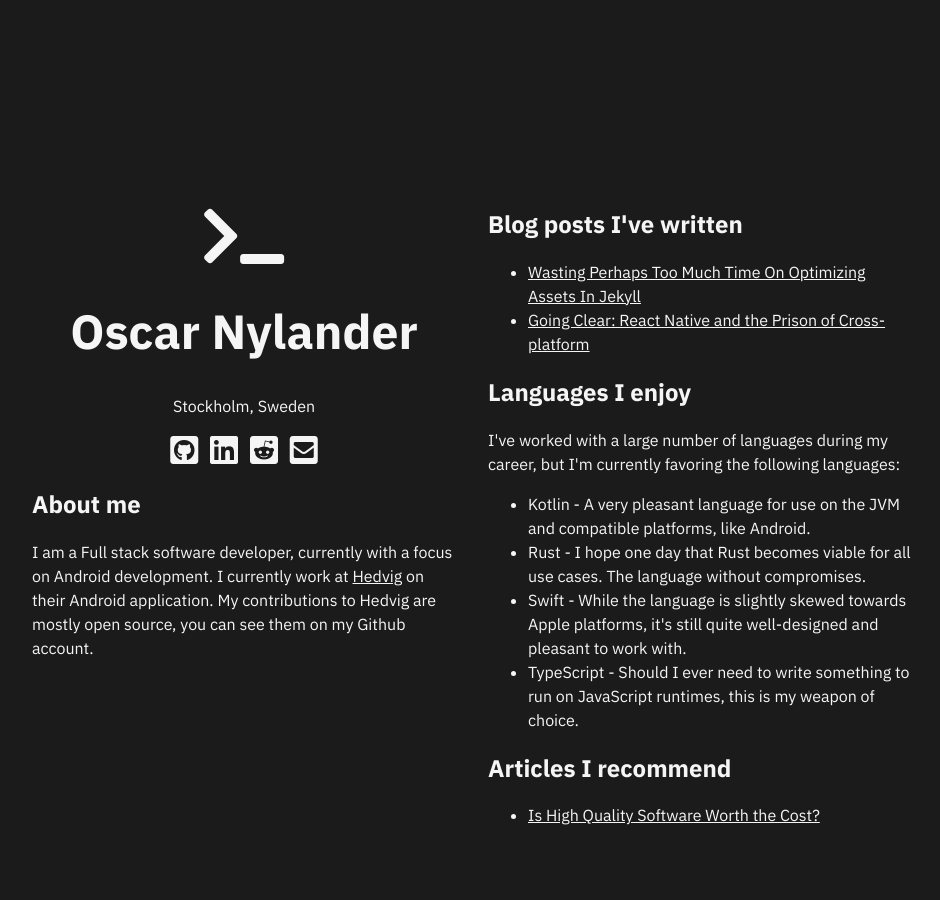
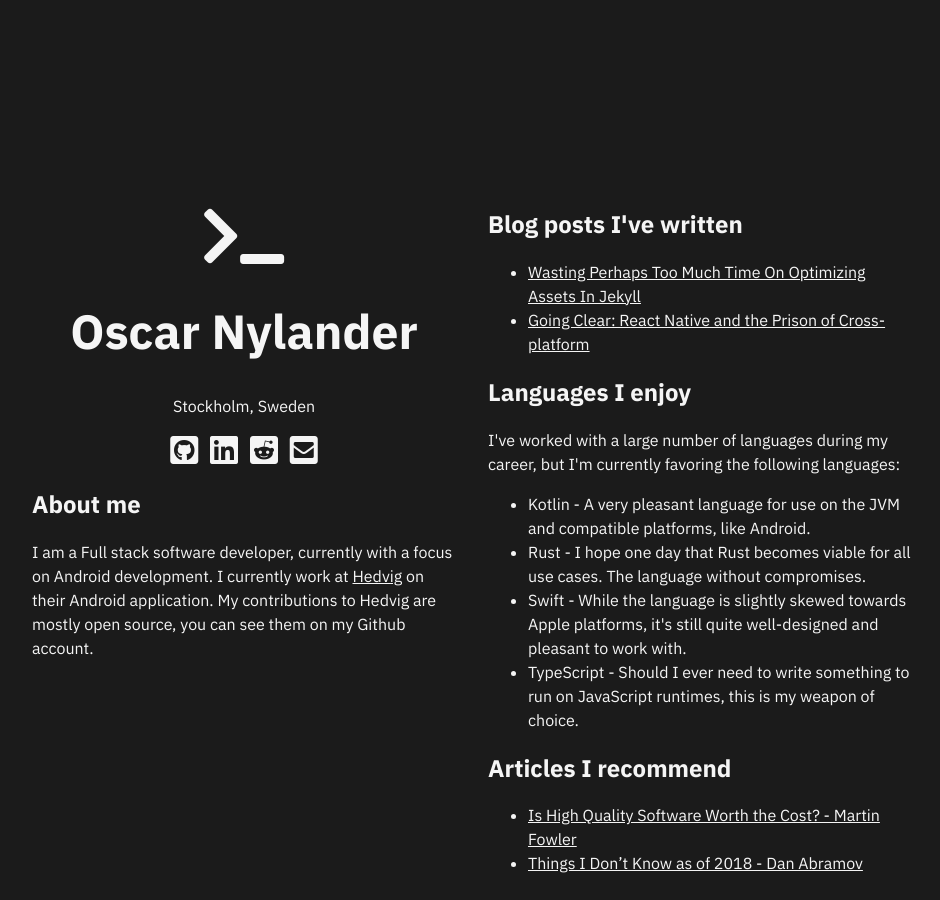
Before and after one commit to oscarnylander/oscarnylander.github.io, a Jekyll site: the page built from index.html, in a window 1280 px wide. Shown: the whole page, without its empty margins (168-1108 px from the left). Built offline with Jekyll 4.4.1, drawn with Linux system fonts in a browser that asks for light colours; nearby versions of some CDN libraries.

Commit message:
Add a recommended link + fix a typo

```diff
--- a/_layouts/index.html
+++ b/_layouts/index.html
@@ -54,7 +54,8 @@ layout: container
             <div class="animation animation-group-5">
                 <h2>Articles I recommend</h2>
                 <ul>
-                    <li><a href="https://martinfowler.com/articles/is-quality-worth-cost.html">Is High Quality Software Worth the Cost?</a></li>
+                    <li><a href="https://martinfowler.com/articles/is-quality-worth-cost.html">Is High Quality Software Worth the Cost? - Martin Fowler</a></li>
+                    <li><a href="https://overreacted.io/things-i-dont-know-as-of-2018/">Things I Don’t Know as of 2018 - Dan Abramov</a></li>
                 </ul>
             </div>
         </div>
```
Also changed, not shown: _posts/2019-06-09-wasting-perhaps-too-much-time-on-optimizing-assets-in-jekyll.md (+1 -1 lines).
